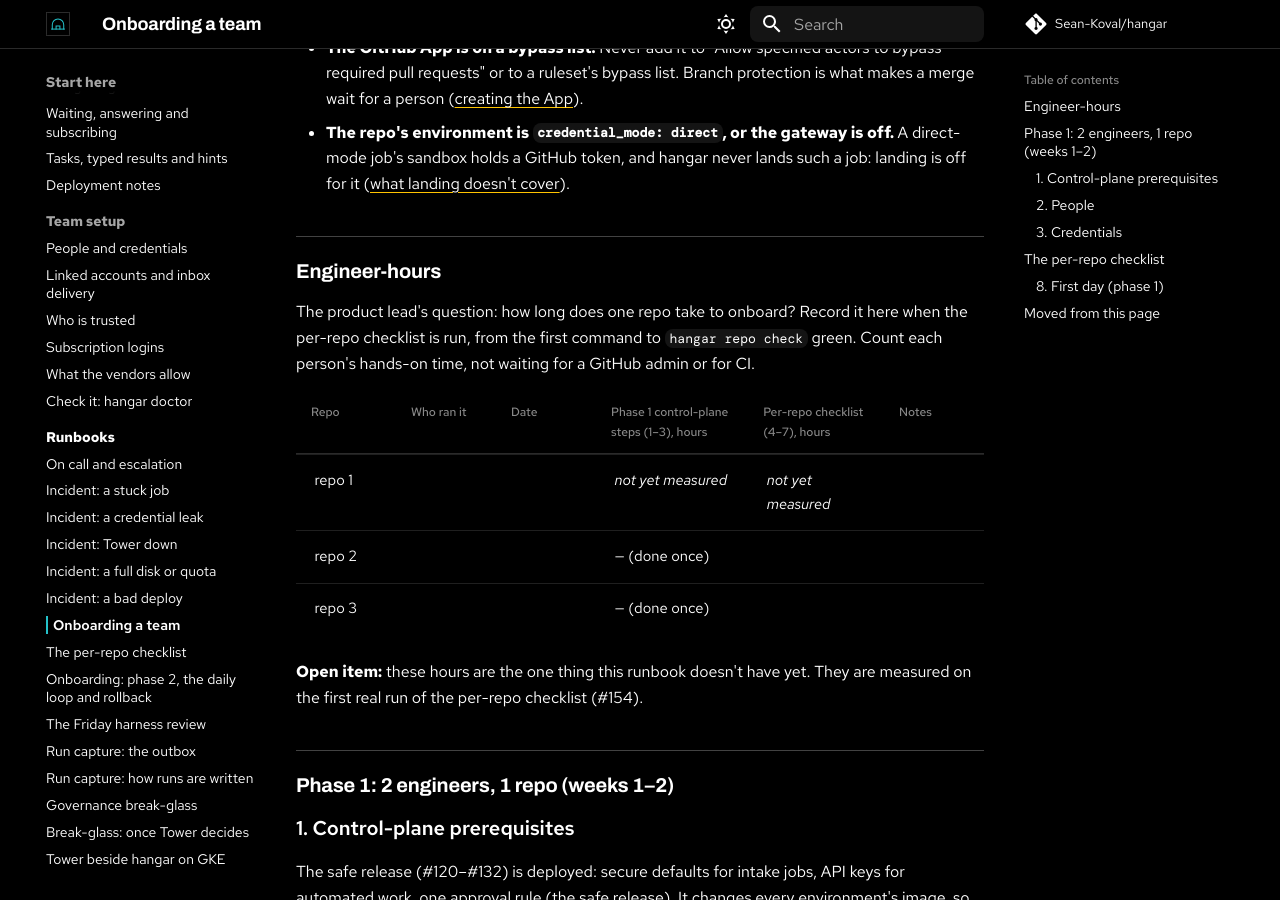
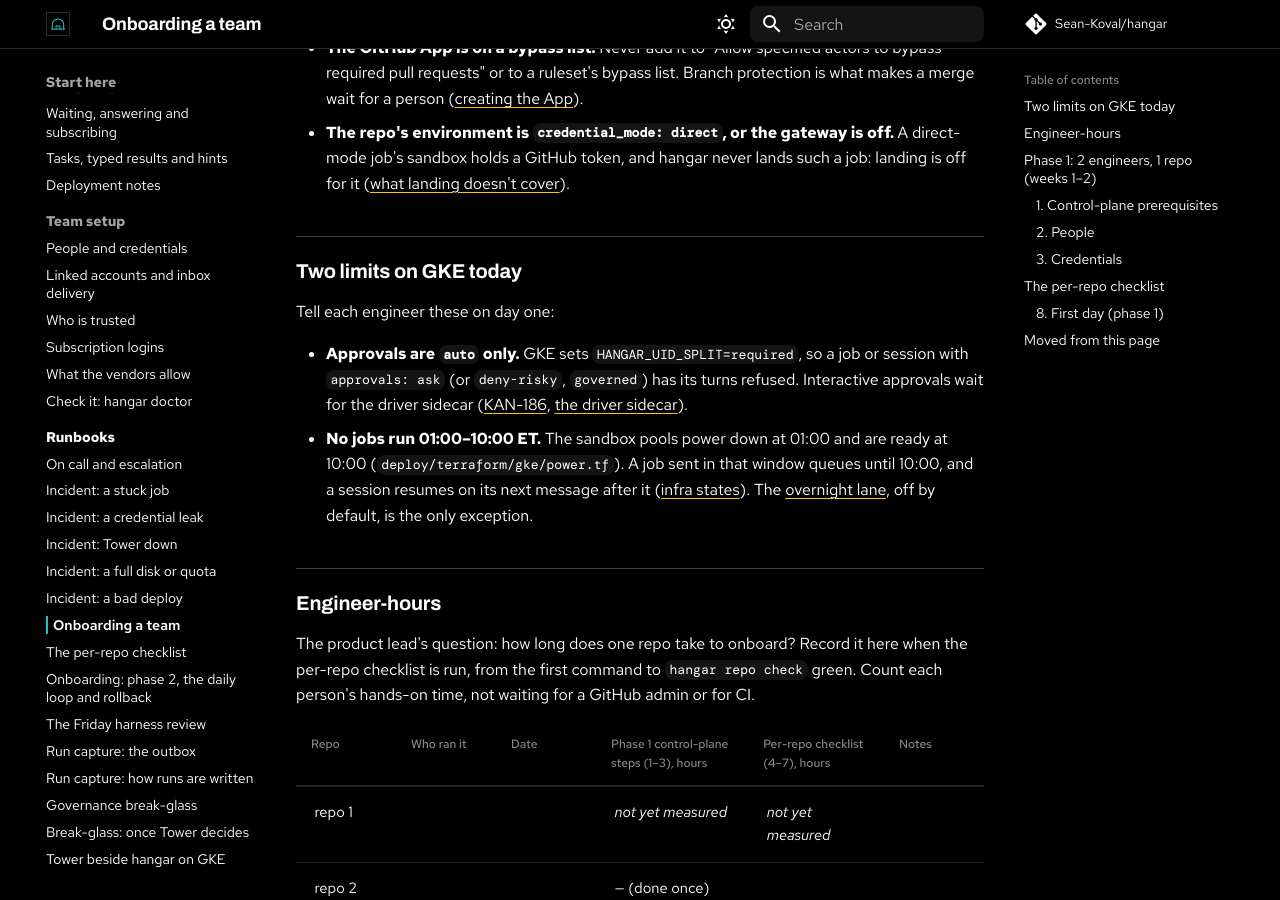
Before and after one commit to Sean-Koval/hangar, an MkDocs documentation site: the page built from docs/runbooks/onboarding.md, in a window 1280 px wide and 900 px high, scrolled down 828 px. Built offline with MkDocs 1.6.1 and Material for MkDocs 9.7.7, drawn with Linux system fonts in a browser that asks for light colours; comment, search, counter and statistics services are not loaded.

Commit message:
KAN-219: WIP onboarding doc fixes
Co-Authored-By: Claude Opus 5.5 <noreply@anthropic.com>
Claude-Session: https://claude.ai/code/session_016xuJpBrUBas3FN4AZC8nnJ

```diff
--- a/docs/runbooks/onboarding.md
+++ b/docs/runbooks/onboarding.md
@@ -24,6 +24,18 @@ gateway).
 - **The repo's environment is `credential_mode: direct`, or the gateway is off.** A direct-mode job's sandbox holds a
   GitHub token, and hangar never lands such a job: landing is off for it
   ([what landing doesn't cover](../landing.md#what-it-doesnt-cover)).
+
+## Two limits on GKE today
+
+Tell each engineer these on day one:
+
+- **Approvals are `auto` only.** GKE sets `HANGAR_UID_SPLIT=required`, so a job or session with `approvals: ask`
+  (or `deny-risky`, `governed`) has its turns refused. Interactive approvals wait for the driver sidecar
+  ([KAN-186](https://seanmkoval.atlassian.net/browse/KAN-186), [the driver sidecar](../security/driver-sidecar.md)).
+- **No jobs run 01:00–10:00 ET.** The sandbox pools power down at 01:00 and are ready at 10:00
+  (`deploy/terraform/gke/power.tf`). A job sent in that window queues until 10:00, and a session resumes on its next
+  message after it ([infra states](../cicd.md#infra-states)). The [overnight lane](../gke.md#the-overnight-lane), off by default,
+  is the only exception.
 
 ## Engineer-hours
 
```
Also changed, not shown: README.md (+1 -1 lines), docs/runbooks/README.md (+2 -0 lines), docs/slack.md (+5 -4 lines), docs/team.md (+11 -3 lines), 2 other files.
